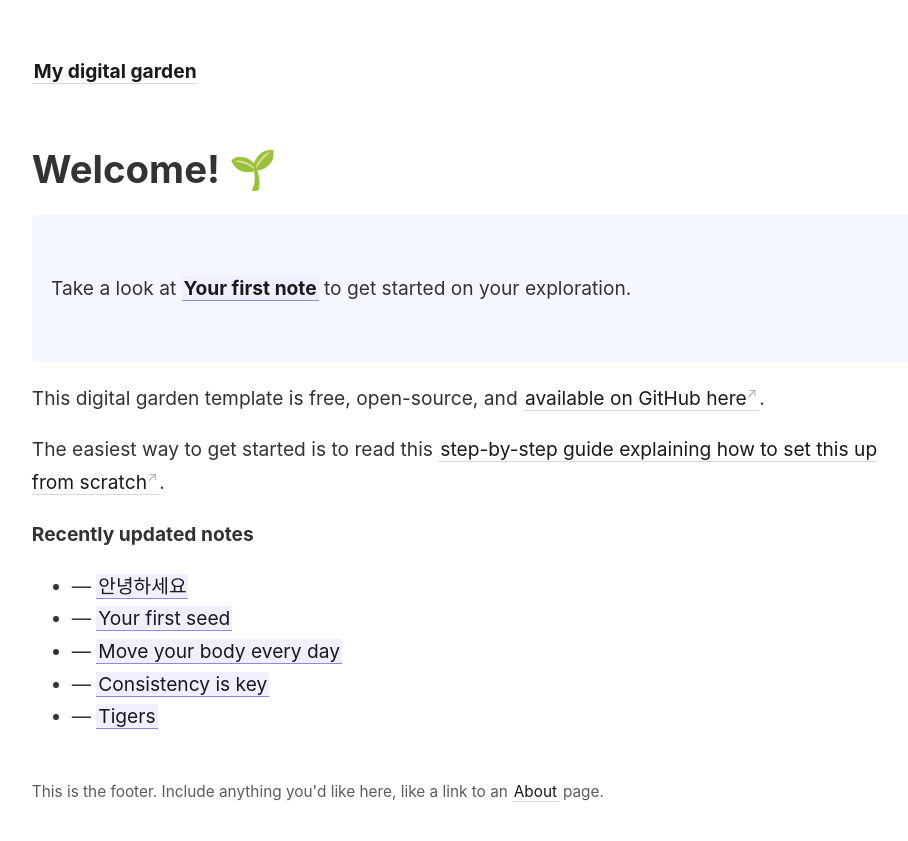
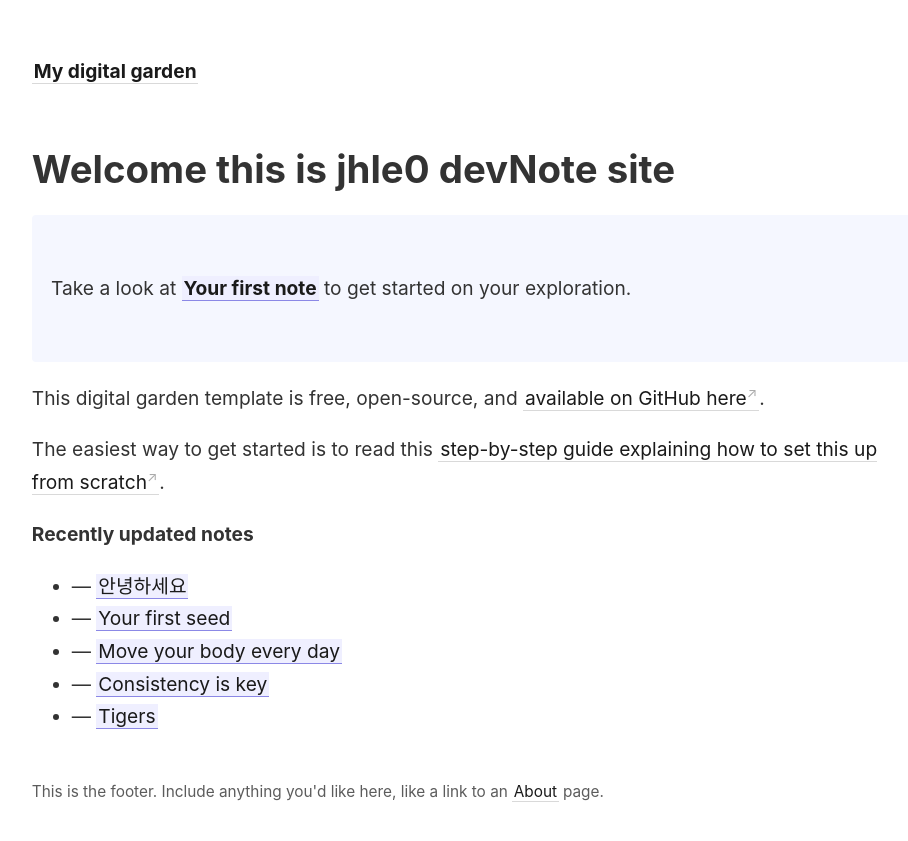
Before and after one commit to jhle0/jhle0_DigitalGarden, a Jekyll site: the page built from _pages/index.md, in a window 1280 px wide. Shown: the top 841 px of the page, without its empty margins (45-953 px from the left). Built offline with Jekyll 4.4.1, drawn with Linux system fonts in a browser that asks for light colours.

Commit message:
Update index.md

```diff
--- a/_pages/index.md
+++ b/_pages/index.md
@@ -5,7 +5,7 @@ id: home
 permalink: /
 ---
 
-# Welcome! 🌱
+# Welcome this is jhle0 devNote site
 
 <p style="padding: 3em 1em; background: #f5f7ff; border-radius: 4px;">
   Take a look at <span style="font-weight: bold">[[Your first note]]</span> to get started on your exploration.
```
